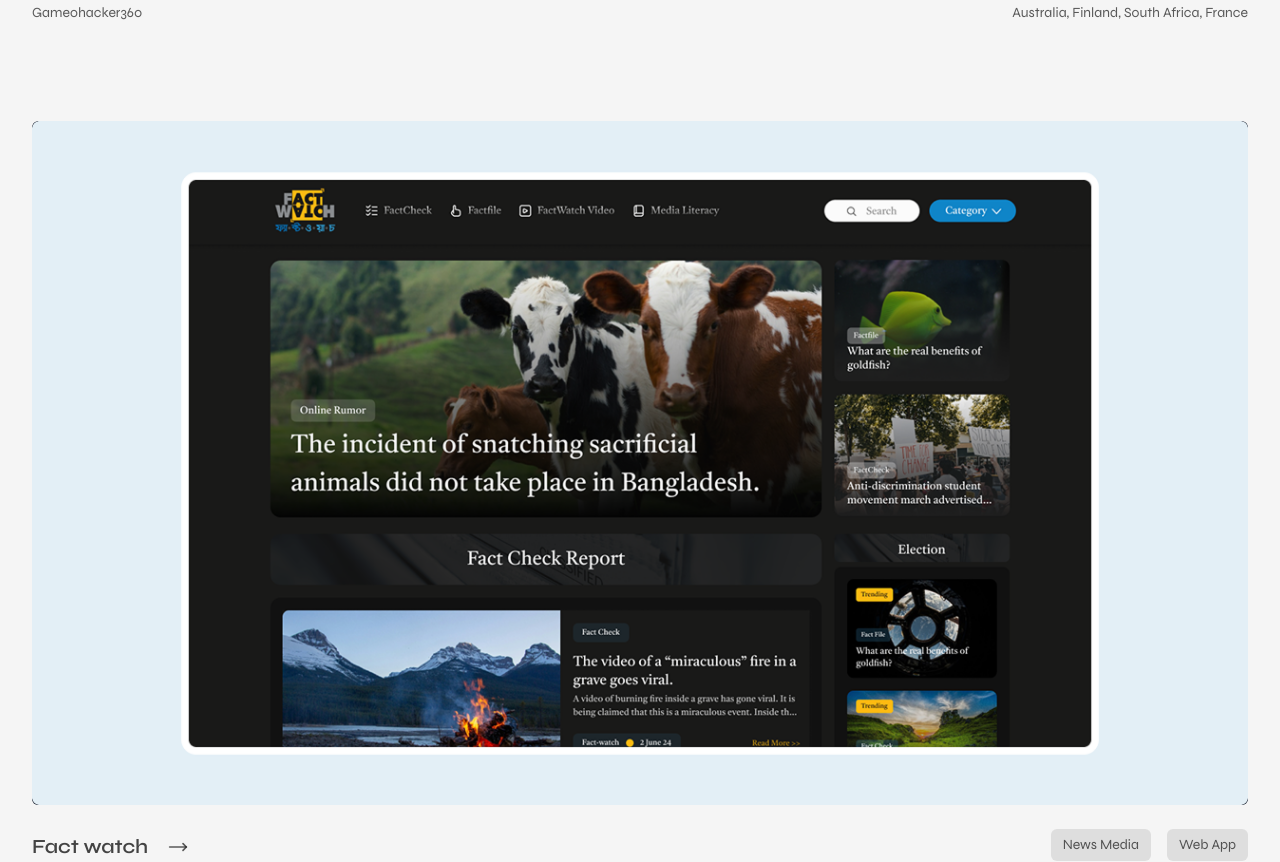
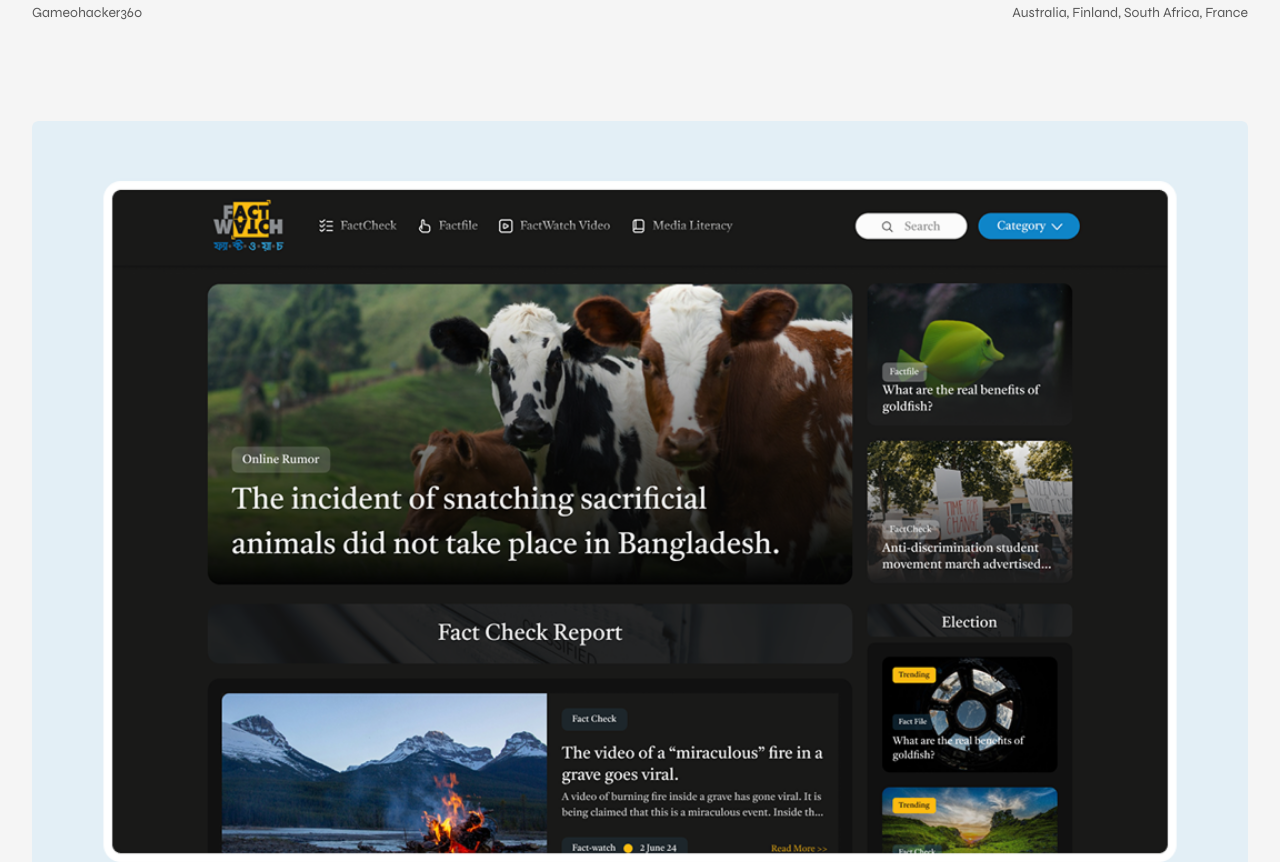
Before and after one commit to KhandakerSamin/mohon-frontend, a Next.js app: page / in a window 1280 px wide. Shown: the part 743-1605 px from the top of the page. Built offline with nearby package versions, Linux system fonts and the light colour scheme.

Commit message:
Fix the issue of cornar black shadow

```diff
--- a/src/components/HomePage/ProjectCard.js
+++ b/src/components/HomePage/ProjectCard.js
@@ -1,29 +1,33 @@
 "use client";
 
-import Image from "next/image"
-import Link from "next/link"
-import { MoveRight } from "lucide-react"
+import Image from "next/image";
+import Link from "next/link";
+import { MoveRight } from "lucide-react";
 
 const ProjectCard = ({ project, isFullWidth = false }) => {
   return (
     <Link
       href={`/projects/${project.id}`}
-      className={`group relative rounded-md overflow-hidden bg-background transition-colors duration-300 cursor-pointer block ${
+      className={`group relative overflow-hidden duration-300 cursor-pointer block ${
         isFullWidth ? "col-span-full" : "col-span-1"
       }`}
     >
       {/* Project Image */}
       <div
-        className={`relative rounded-md overflow-hidden bg-gray-900 ${
-          isFullWidth ? "aspect-video max-h-[800px]" : "h-[230px] md:h-[430px]"
+        className={`relative overflow-hidden rounded-md ${
+          isFullWidth
+            ? "w-full h-[450px] md:h-[650px] lg:h-[800px]"
+            : "h-[230px] md:h-[430px]"
         }`}
       >
         <Image
           src={project.homepage.homepageThumbnail || "/placeholder.svg"}
           alt={project.homepage.projectTitle}
           fill
-          style={{ borderRadius: "inherit" }}
-          className="object-cover group-hover:scale-110 transition-transform duration-500 ease-in-out"
+          style={{
+            objectFit: "cover",
+          }}
+          className="transition-transform duration-500 ease-in-out group-hover:scale-105 rounded-md"
         />
       </div>
 
@@ -46,7 +50,7 @@ const ProjectCard = ({ project, isFullWidth = false }) => {
             {project.homepage.keywords.map((keyword, index) => (
               <span
                 key={index}
-                className=" p-1.5 text-foreground/70 md:px-3 rounded-md bg-foreground/10 group-hover:bg-foreground/20 transition-colors duration-200"
+                className="p-1.5 text-foreground/70 md:px-3 rounded-md bg-foreground/10 group-hover:bg-foreground/20 transition-colors duration-200"
               >
                 {keyword}
               </span>
@@ -60,7 +64,7 @@ const ProjectCard = ({ project, isFullWidth = false }) => {
         </p>
       </div>
     </Link>
-  )
-}
+  );
+};
 
-export default ProjectCard
+export default ProjectCard;
```
